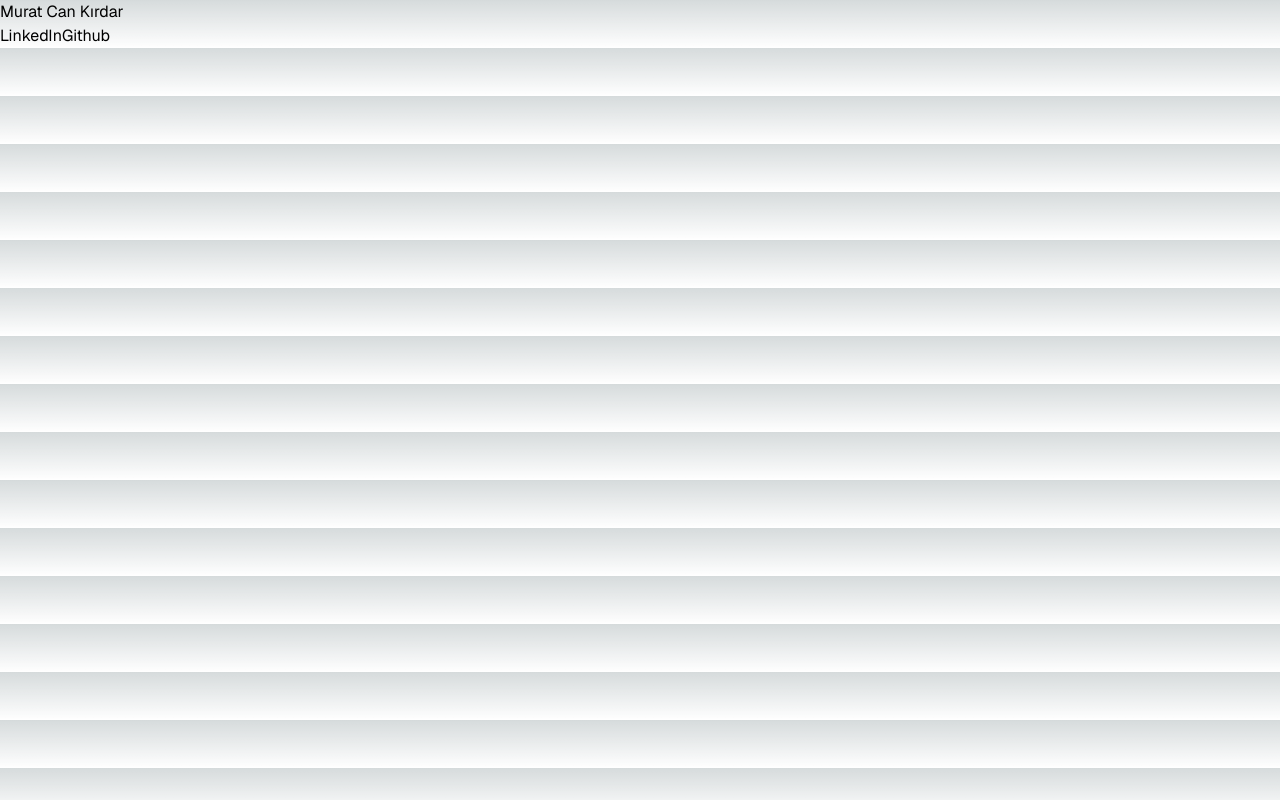
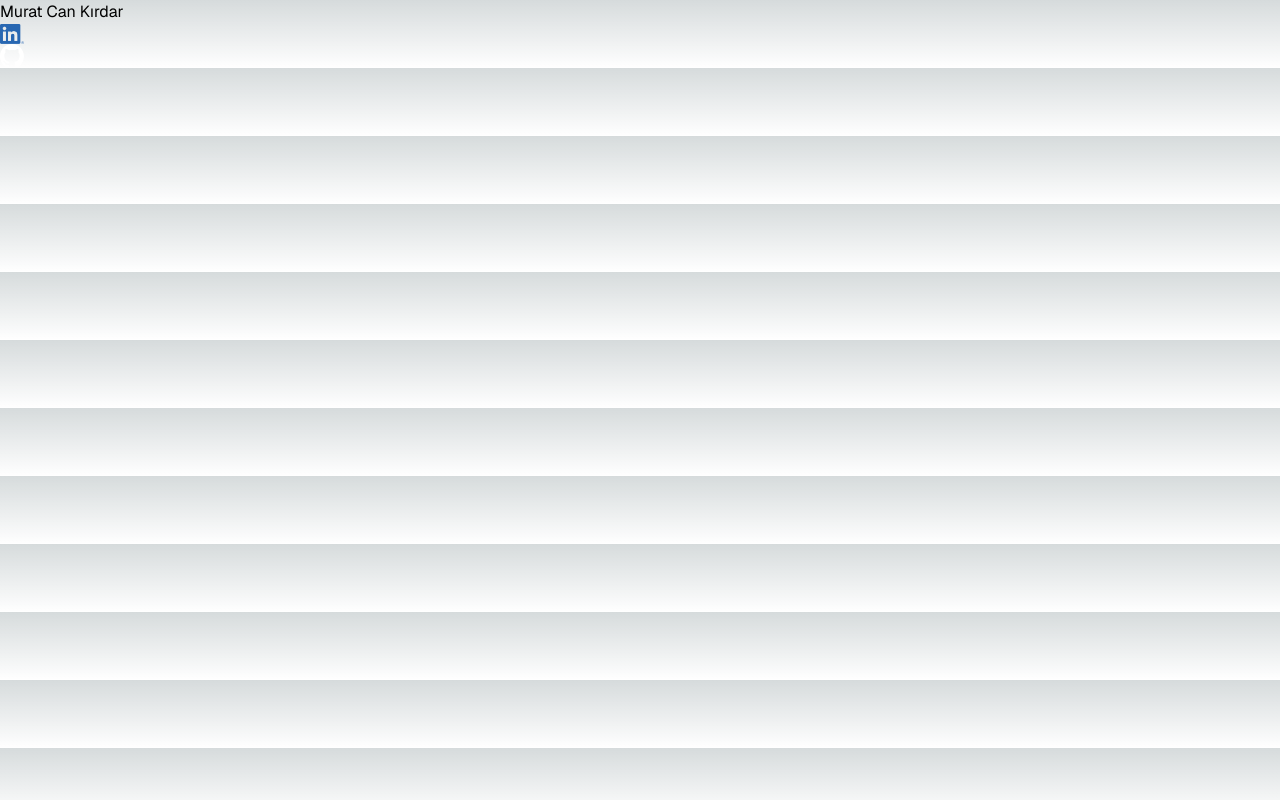
Before and after one commit to muratcankirdar/website, a Next.js app: page / in a window 1280 px wide. Built offline with nearby package versions, Linux system fonts and the light colour scheme.

Commit message:
Add LinkedIn and GitHub logos to the header

```diff
--- a/components/Header.js
+++ b/components/Header.js
@@ -1,22 +1,24 @@
 import Link from 'next/link';
+import Image from 'next/image';
 import { social_links } from '@/utils/constants';
 import classNames from 'classnames';
 
 export default function Header() {
   const { LINKEDIN, GITHUB } = social_links;
+
   return (
     <header className={classNames('flex flex-row justify-between p-4')}>
       <h2 className='text-xl font-extrabold text-transparent bg-clip-text bg-gradient-to-br from-pink-400 to-red-600'>
         Murat Can Kırdar
       </h2>
 
-      <div className='flex flex-row gap-2'>
+      <div className='flex flex-row gap-2 items-center'>
         <Link href={LINKEDIN} target={'_blank'}>
-          LinkedIn
+          <Image src='/linkedin.png' alt='LinkedIn Logo' width={24} height={24} />
         </Link>
 
         <Link href={GITHUB} target={'_blank'}>
-          Github
+          <Image src='/github.svg' alt='GitHub Logo' width={24} height={24} />
         </Link>
       </div>
     </header>
```
Also changed, not shown: public/github.svg (added), public/linkedin.png (added).
